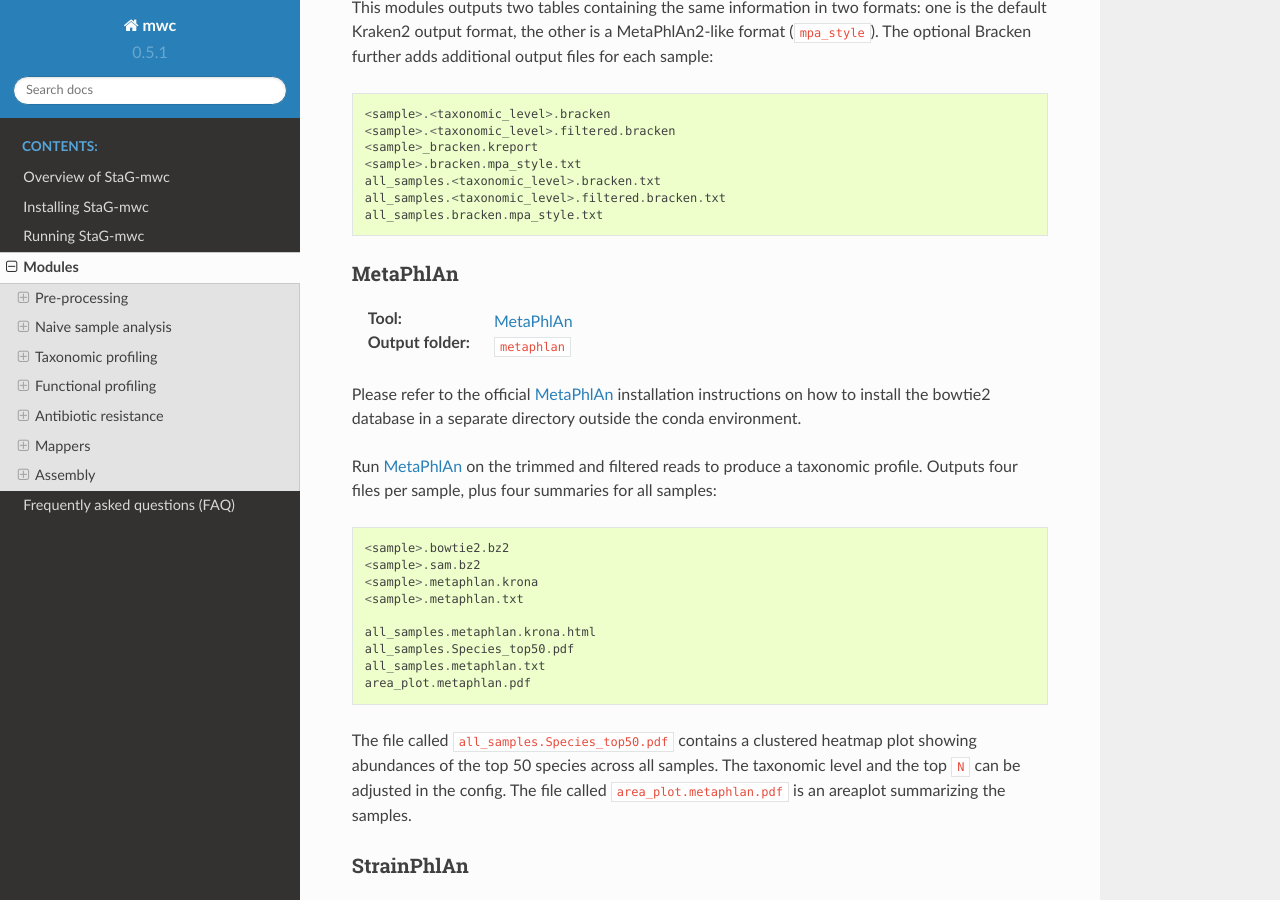
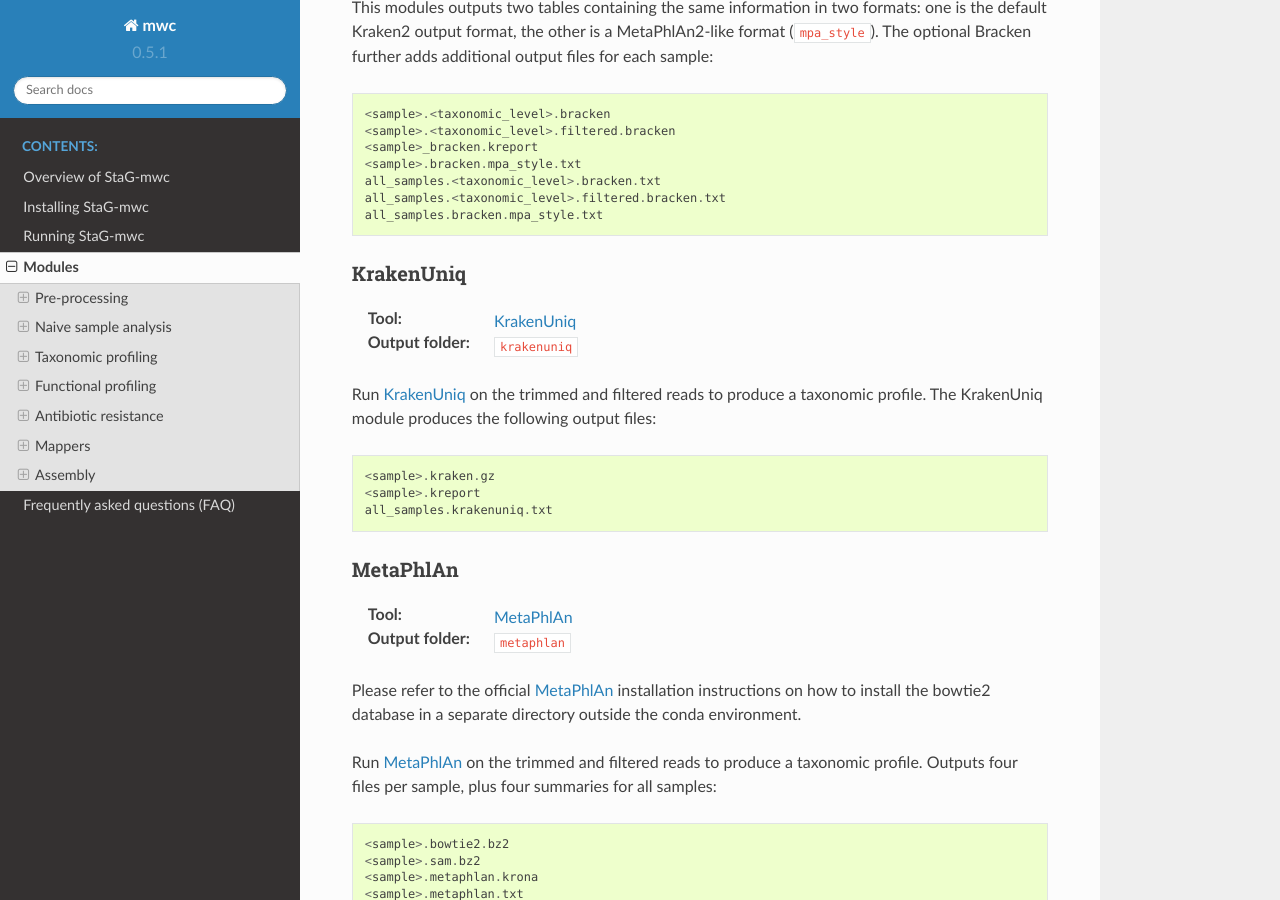
Before and after one commit to ctmrbio/stag-mwc, a Sphinx documentation site: the page built from docs/source/modules.rst, in a window 1280 px wide and 900 px high, scrolled down 3078 px. Built offline with Sphinx 7.4.7 and the Read the Docs theme 2.0.0, drawn with Linux system fonts in a browser that asks for light colours.

Commit message:
Add KrakenUniq module description to docs

```diff
--- a/docs/source/modules.rst
+++ b/docs/source/modules.rst
@@ -4,6 +4,7 @@
 .. _FastQC: https://www.bioinformatics.babraham.ac.uk/projects/fastqc/
 .. _Kaiju: http://kaiju.binf.ku.dk/
 .. _Kraken2: https://ccb.jhu.edu/software/kraken2/
+.. _KrakenUniq: https://github.com/fbreitwieser/krakenuniq
 .. _Bracken: https://ccb.jhu.edu/software/bracken/
 .. _groot: https://groot-documentation.readthedocs.io
 .. _MetaPhlAn: https://github.com/biobakery/MetaPhlAn/wiki/MetaPhlAn-4
@@ -168,6 +169,17 @@ each sample::
     all_samples.<taxonomic_level>.filtered.bracken.txt
     all_samples.bracken.mpa_style.txt
 
+KrakenUniq
+----------
+:Tool: `KrakenUniq`_
+:Output folder: ``krakenuniq``
+
+Run `KrakenUniq`_ on the trimmed and filtered reads to produce a taxonomic profile.
+The KrakenUniq module produces the following output files::
+
+   <sample>.kraken.gz
+   <sample>.kreport
+   all_samples.krakenuniq.txt
 
 MetaPhlAn
 ----------
```
